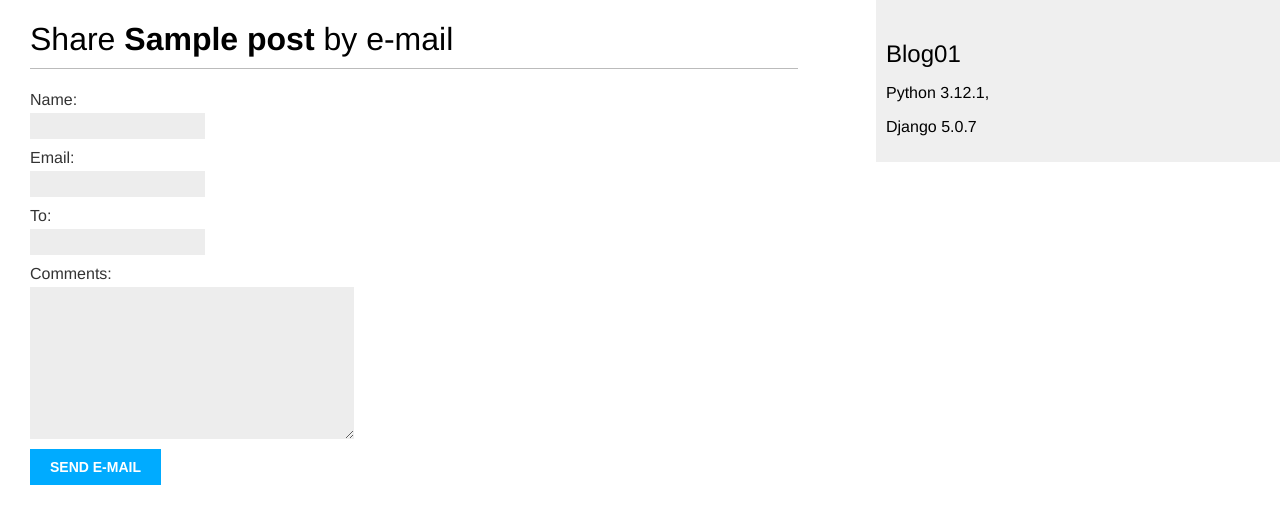
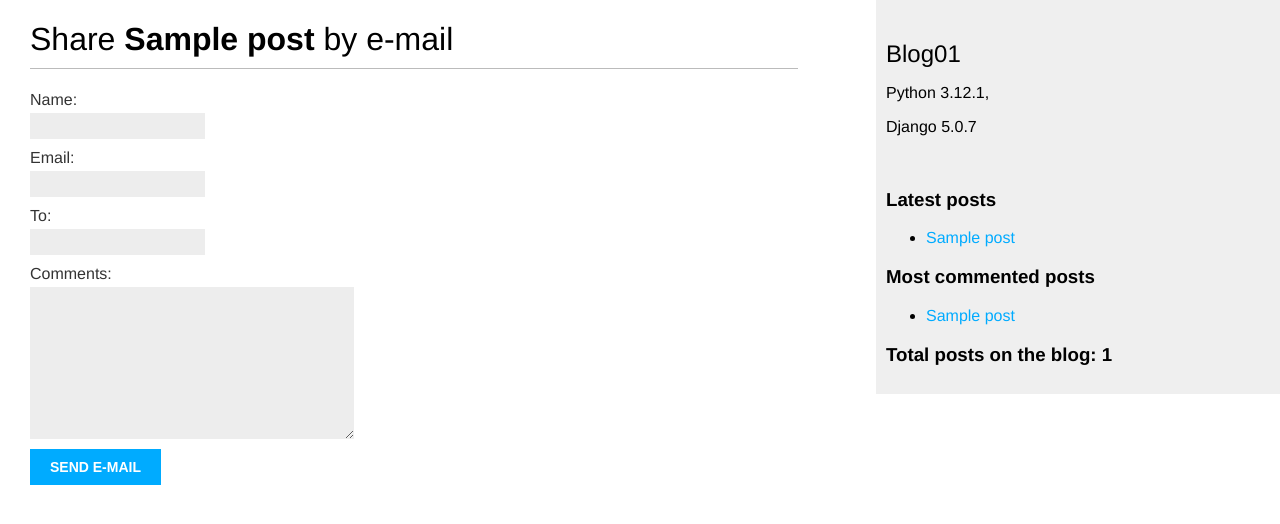
Before and after one commit to Riakol/Blog01, a Django app: page /blog/1/share/ in a window 1280 px wide. Shown: the top 524 px of the page. Run offline with Django 5.2, Linux system fonts and the light colour scheme; tables that the repository leaves empty hold one stand-in row (values such as "Sample post").

Commit message:
created custom blog tags

```diff
--- a/mysite/blog/templates/blog/base.html
+++ b/mysite/blog/templates/blog/base.html
@@ -1,3 +1,4 @@
+{% load blog_tags %}
 {% load static %}
 <!DOCTYPE html>
 <html lang="en">
@@ -14,6 +15,21 @@
         <h2>Blog01</h2>
         <p>Python 3.12.1,</p>
         <p>Django 5.0.7</p>
+        <br>
+        <h3>Latest posts</h3>
+        {% show_latest_posts 3 %}
+        <h3>Most commented posts</h3>
+        {% get_most_commented_posts as most_commented_posts %}
+        <ul>
+            {% for post in most_commented_posts %}
+                <li>
+                    <a href="{{ post.get_absolute_url }}">
+                        {{ post.title }}
+                    </a>
+                </li>
+            {% endfor %}
+        </ul>
+        <h3>Total posts on the blog: {% total_posts %}</h3>
     </div>
 </body>
 </html>
--- /dev/null
+++ b/mysite/blog/templates/blog/post/latest_posts.html
@@ -0,0 +1,9 @@
+<ul>
+    {% for post in latest_posts %}
+        <li>
+            <a href="{{ post.get_absolute_url }}">
+                {{ post.title }}
+            </a>
+        </li>
+    {% endfor %}
+</ul>
--- /dev/null
+++ b/mysite/blog/templatetags/blog_tags.py
@@ -0,0 +1,21 @@
+from django import template
+from django.db.models import Count
+from ..models import Post
+
+
+register = template.Library()
+
+@register.simple_tag
+def total_posts():
+    return Post.published.count()
+
+@register.simple_tag
+def get_most_commented_posts(count=5):
+    return Post.published.annotate(
+        total_comments=Count('comments')
+    ).order_by('-total_comments')[:count]
+
+@register.inclusion_tag('blog/post/latest_posts.html')
+def show_latest_posts(count=5):
+    latest_posts = Post.published.order_by('-publish')[:count]
+    return {'latest_posts': latest_posts}
```
Also changed, not shown: mysite/blog/templatetags/__init__.py (added).
